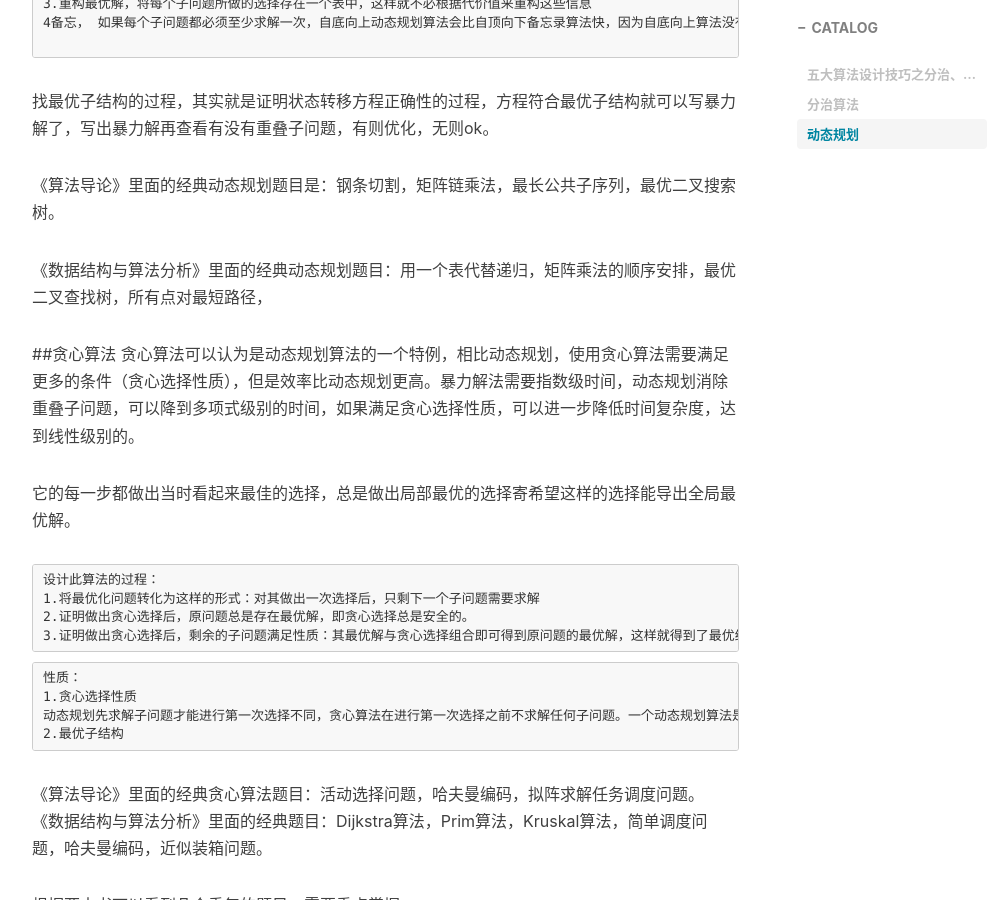
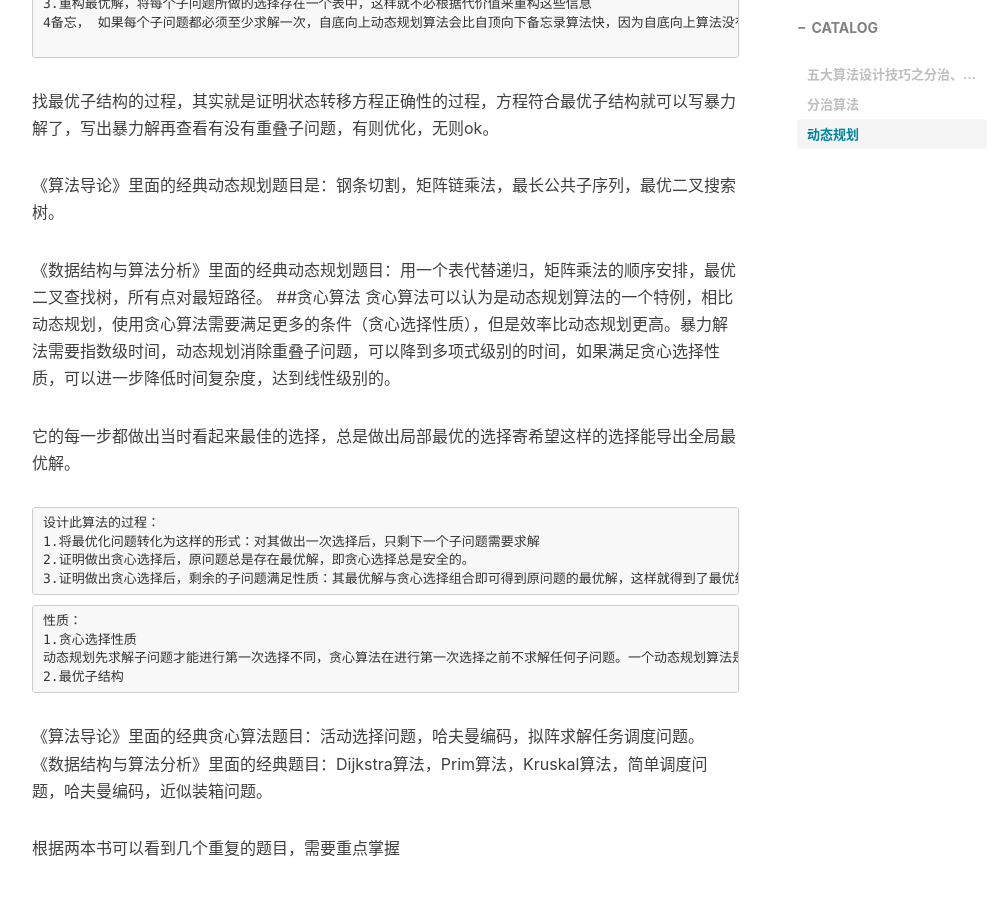
Before and after one commit to missmisslonely/missmisslonely.github.io, a Jekyll site: the page built from _posts/2020-2-15-五大算法设计技巧系列.md, in a window 1280 px wide and 900 px high, scrolled down 1834 px. Shown: the whole window, without its empty margins (233-1239 px from the left). Built offline with Jekyll 4.4.1, drawn with Linux system fonts in a browser that asks for light colours; nearby versions of some CDN libraries; comment, search, counter and statistics services are not loaded.

```diff
--- a/_posts/2020-2-15-五大算法设计技巧系列.md
+++ b/_posts/2020-2-15-五大算法设计技巧系列.md
@@ -63,9 +63,7 @@ T（N）=2T（N/2）+O(N)
 
 《算法导论》里面的经典动态规划题目是：钢条切割，矩阵链乘法，最长公共子序列，最优二叉搜索树。
 
-《数据结构与算法分析》里面的经典动态规划题目：用一个表代替递归，矩阵乘法的顺序安排，最优二叉查找树，所有点对最短路径，
-
-
+《数据结构与算法分析》里面的经典动态规划题目：用一个表代替递归，矩阵乘法的顺序安排，最优二叉查找树，所有点对最短路径。
 ##贪心算法
 贪心算法可以认为是动态规划算法的一个特例，相比动态规划，使用贪心算法需要满足更多的条件（贪心选择性质），但是效率比动态规划更高。暴力解法需要指数级时间，动态规划消除重叠子问题，可以降到多项式级别的时间，如果满足贪心选择性质，可以进一步降低时间复杂度，达到线性级别的。
 
```
